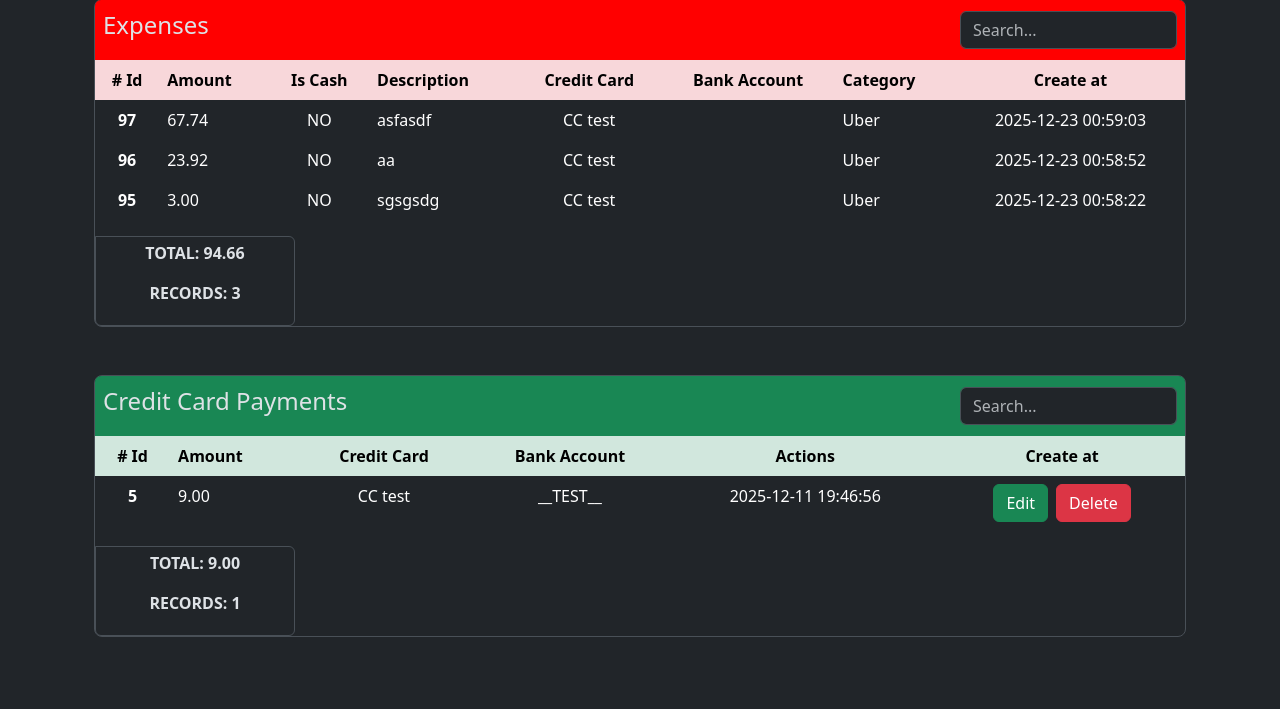
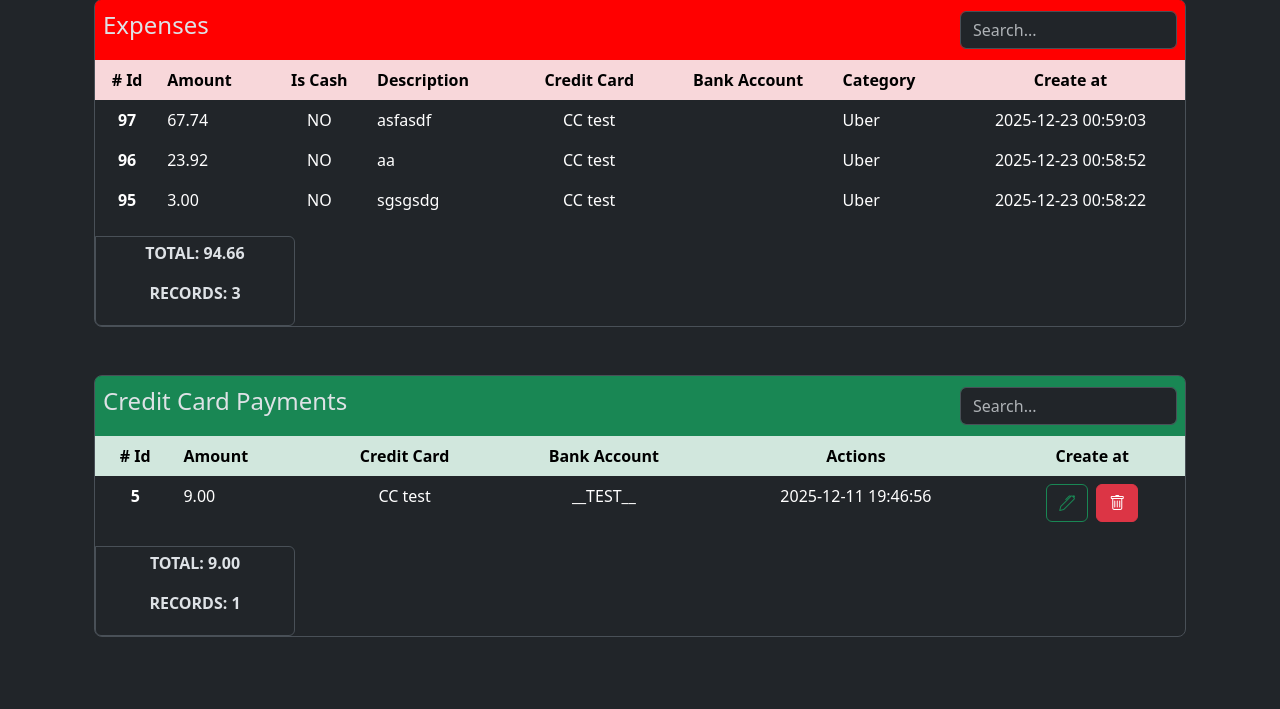
Before and after one commit to etv18/be_aware, a Flask app: page /credit_cards/associated_records/2 in a window 1280 px wide. Shown: the part 169-878 px from the top of the page. Run offline with Flask 3, Linux system fonts and the light colour scheme; data comes from the database, SQL or seed files in the repository; some libraries are stand-ins or nearby versions.

Commit message:
edited buttons

```diff
--- a/app/templates/credit_cards/associated_records.html
+++ b/app/templates/credit_cards/associated_records.html
@@ -130,7 +130,7 @@
                             <div class="d-flex gap-2">
                                 <button
                                     type="button"
-                                    class="btn btn-success"
+                                    class="btn btn-outline-success"
                                     data-bs-toggle="modal"
                                     data-bs-target="#edit-credit-card-payment"
                                     data-endpoint="{{ url_for('credit_card_payment.update', id=payment.id) }}"
@@ -139,9 +139,9 @@
                                     data-credit-card-id="{{ payment.credit_card_id }}"
                                     data-bank-account-id="{{ payment.bank_account_id }}"
                                 >
-                                Edit
+                                    <i class="bi bi-pen"></i>
                                 </button>
-                                <a href="{{ url_for('credit_card_payment.delete', id=payment.id) }}" class="btn btn-danger">Delete</a>
+                                <a href="{{ url_for('credit_card_payment.delete', id=payment.id) }}" class="btn btn-danger"><i class="bi bi-trash"></i></a>
                             </div>
                         </td>
                     </tr>
```
